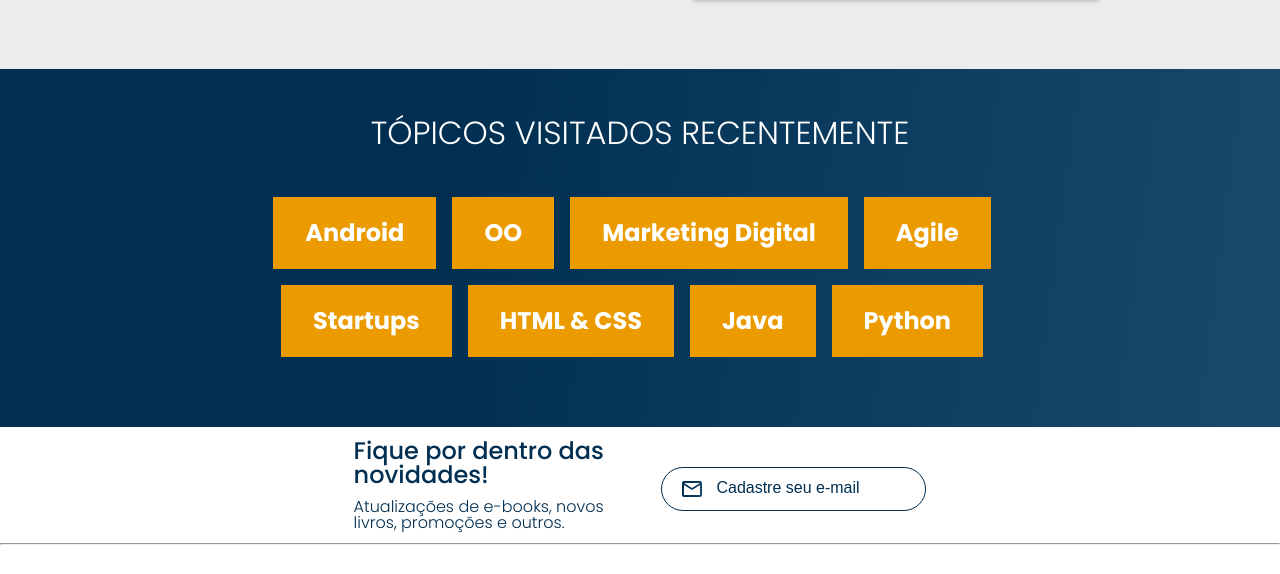
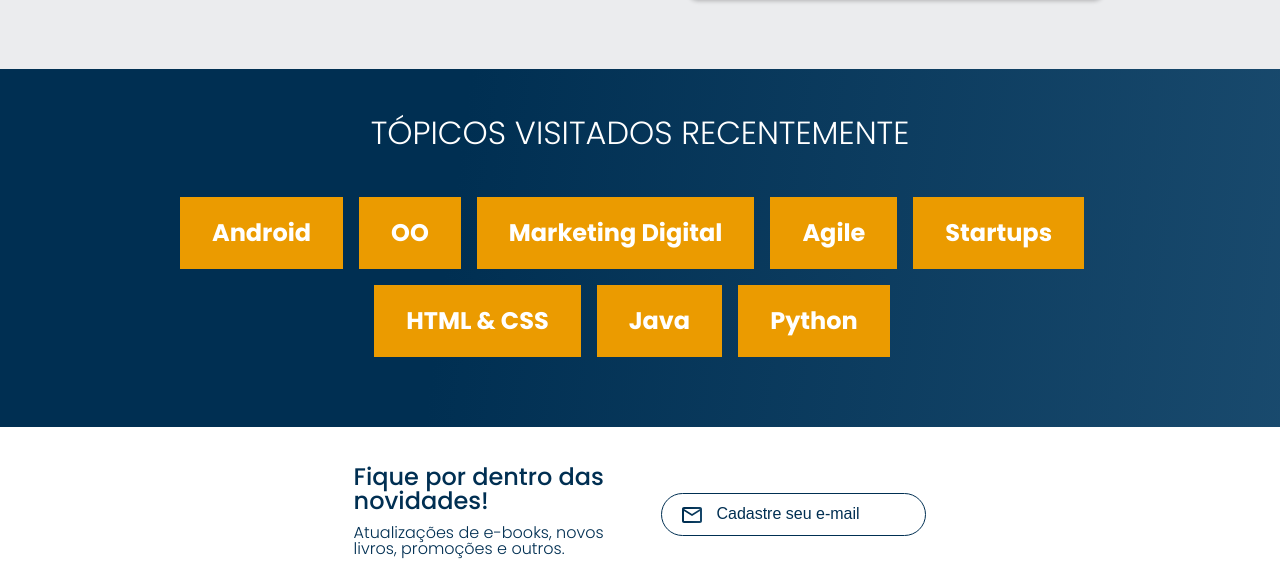
Before and after one commit to mizaelZuza/Alura-Books, a plain HTML site: page index.html in a window 1280 px wide. Shown: the part 1312-1886 px from the top of the page. Drawn offline with nearby package versions, Linux system fonts and the light colour scheme.

Commit message:
correção 2 13/08/2024

```diff
--- a/style/contato.css
+++ b/style/contato.css
@@ -65,7 +65,7 @@
 }
 @media screen and (min-width: 1280px) {
     .contato{
-        padding: 0 20vw;
+        padding: 2vw 20vw;
     }
 
     .contato__container-pesquisa{
--- a/style/topicos.css
+++ b/style/topicos.css
@@ -42,7 +42,7 @@
 }
 @media screen and (min-width: 1000px){
     .topicos{
-        padding: 0 15vw 0.5vw 15vw;
+        padding: 0 20vw 0.5vw 20vw;
     }
 }
 
@@ -65,7 +65,7 @@
 
 @media screen and (min-width: 1280px) {
     .topicos{
-        padding: 0 10vw 0.5vw 10vw;
+        padding: 0 5vw 0.5vw 5vw;
     }
     .topicos__lista{
         margin: 0 5vw 0 5vw;
@@ -80,3 +80,13 @@
         padding: 0 3em 2em 3em;
     }
 }
+@media screen and (min-width: 1400px){
+    .topicos{
+        padding: 0 10vw 0.5vw 10vw;
+    }
+}
+@media screen and (min-width: 1800px){
+    .topicos{
+        padding: 0 20vw 0.5vw 20vw;
+    }
+}
```
